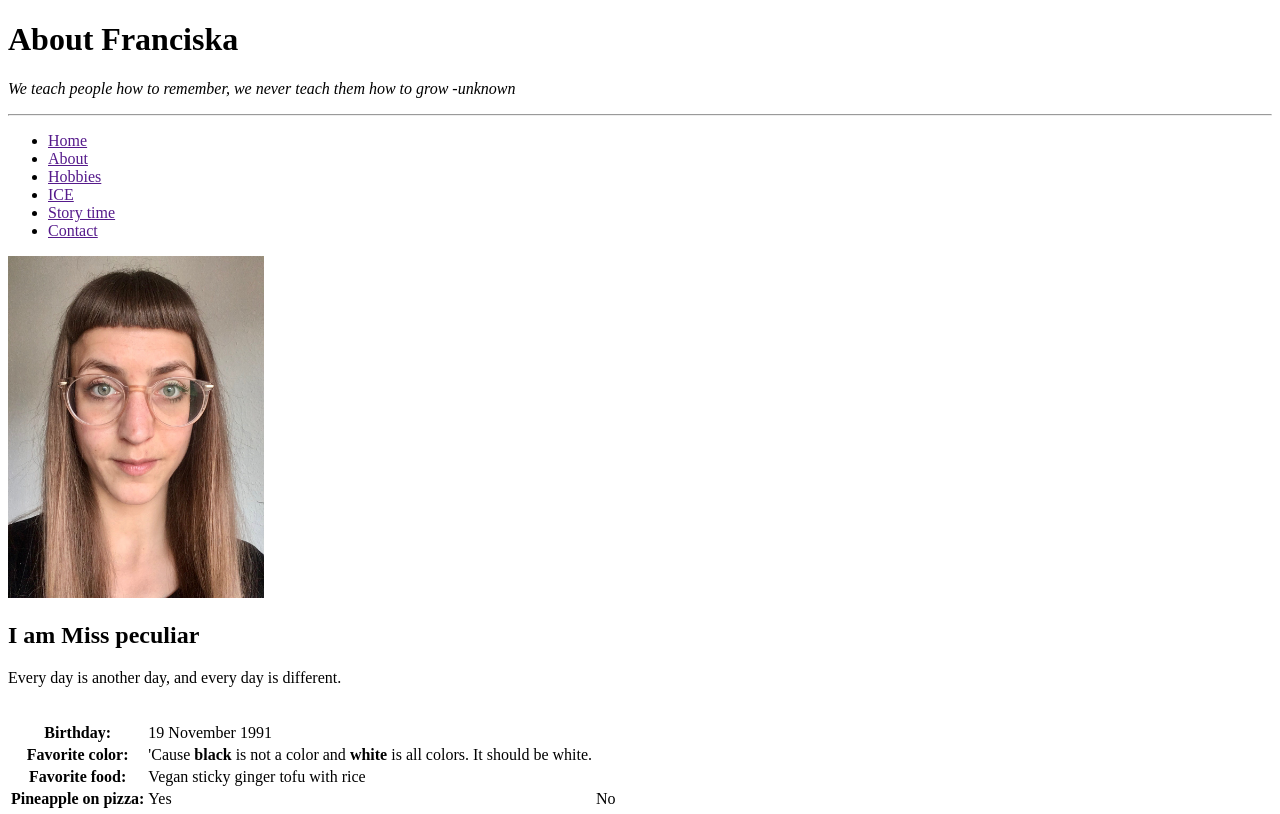
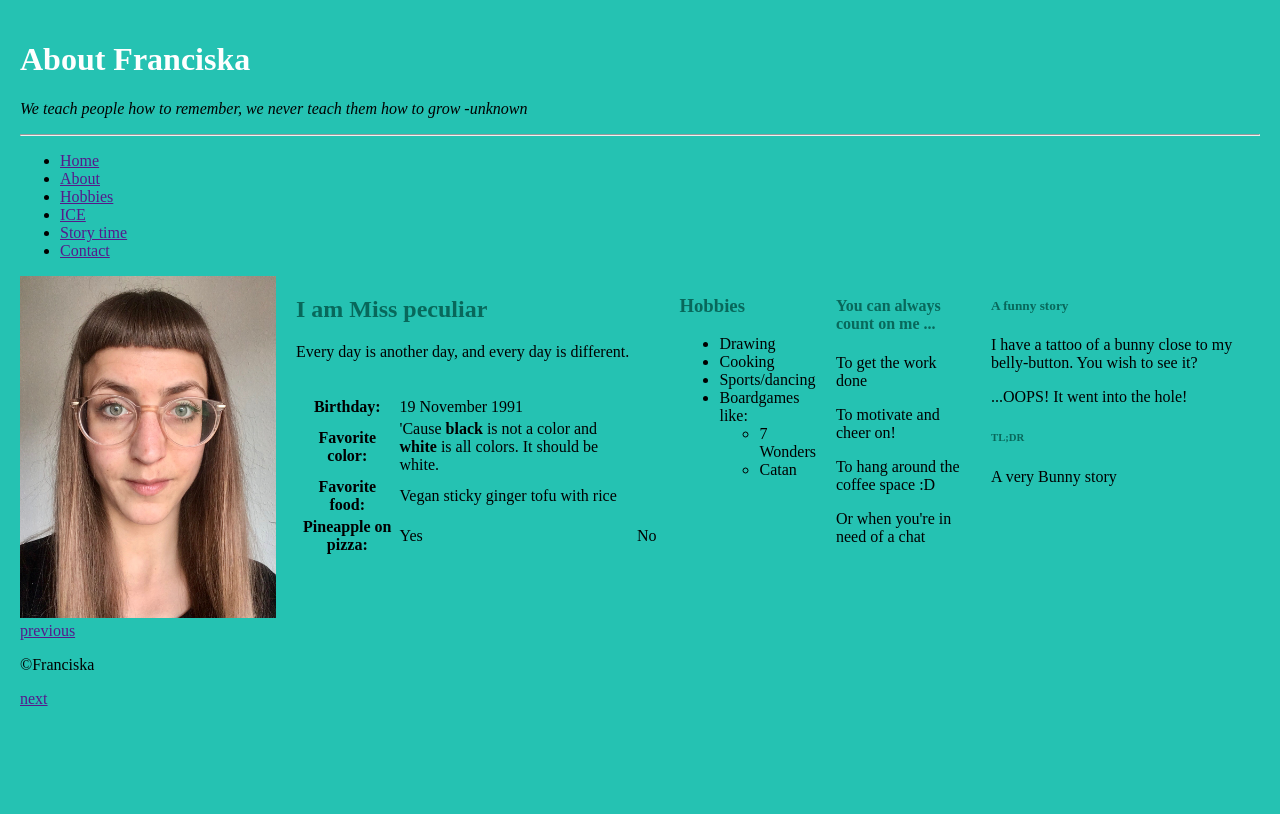
Before and after one commit to FranciskaDendooven/About-Franciska, a plain HTML site: page index.html in a window 1280 px wide. Shown: the top 814 px of the page. Drawn offline with Linux system fonts and the light colour scheme.

Commit message:
Flexbox zero

```diff
--- a/index.html
+++ b/index.html
@@ -5,12 +5,15 @@
     <meta http-equiv="X-UA-Compatible" content="IE=edge">
     <meta name="viewport" content="width=device-width, initial-scale=1.0">
     <title>Franciska</title>
+    <link href="style.css" type="text/css" rel="stylesheet" />
 </head>
+
 <body>
-    <div id="container">
+<div class="container">
+
     <header>
-<h1>About Franciska</h1>
-<p><em>We teach people how to remember, we never teach them how to grow -unknown</em></p>
+      <h1>About Franciska</h1>
+      <p><em>We teach people how to remember, we never teach them how to grow -unknown</em></p>
     <hr>
     </header>
 
@@ -26,6 +29,8 @@
           </ul>
         </nav>
     </div><!--end of navbar-->
+
+<div class="bodycontent">
 
     <section id="idPhoto">
         <img src="image0.jpeg" alt="Photo of Franciska-Jacoba Dendooven" title="FJ. Dendooven|&copy; FJ. Dendooven" width="256" height="342">
@@ -87,11 +92,12 @@
         <h5 class="title">A funny story</h5>
     <p>I have a tattoo of a bunny close to my belly-button. You wish to see it?</p>
         <p>...OOPS! It went into the hole!</p>
-        <br>
         <h6 class="title">TL;DR</h6>
         <p>A very Bunny story</p>
     </aside>
 </div><!--end of aside2-->
+
+</div><!--end of bodycontent-->
 
 <div class="footer">
 <footer>
--- a/style.scss
+++ b/style.scss
@@ -0,0 +1,45 @@
+@media screen and (min-width: 0px) and (max-width: 480px) {
+    #container{
+        font-size: 75%;
+    }
+}
+
+@media (min-width: 480px) and (max-width: 1024px) {
+    #container{
+        font-size: 88%;
+    }
+}
+
+@media (min-width: 1024px) and (max-width: 1300px) {
+    #container{
+font-size: 100%;
+}
+}
+
+/*#e27d60 #e8a87c #c38d9e #41b3a3 plus een meer lichtblauw kleurtje (make it pop!)*/
+
+Body{
+    display: flex;
+    flex-direction: column;
+    margin:20px;
+    background-color:rgb(37, 194, 178);
+}
+
+header, .navbar, .footer{
+    display:block;
+    }
+
+.bodycontent{
+    display:flex;
+    flex-direction: row;
+    justify-content: space-between;
+    gap: 20px;
+}
+
+h1{
+    color:white;
+}
+
+h2, h3, h4, h5, h6{
+    color: #08685b;
+}
```
Also changed, not shown: style.css, 1 other file.
